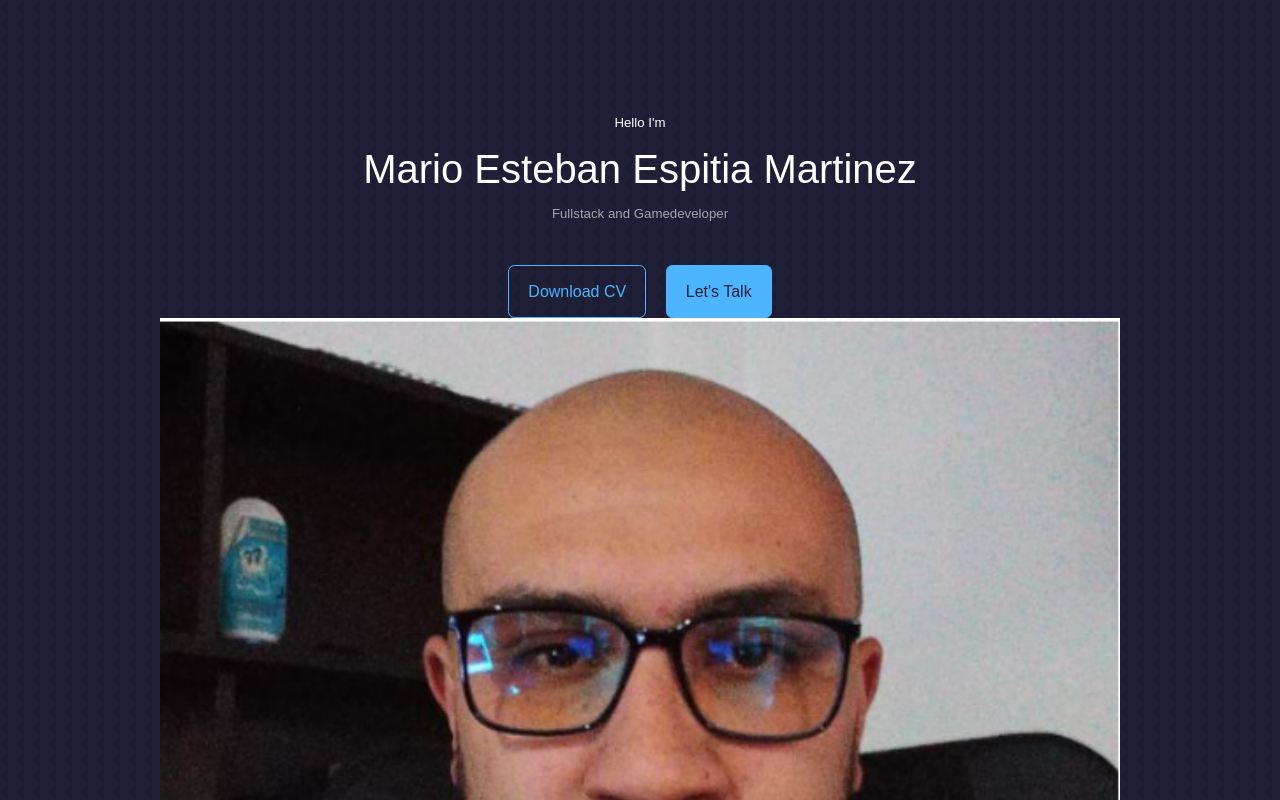
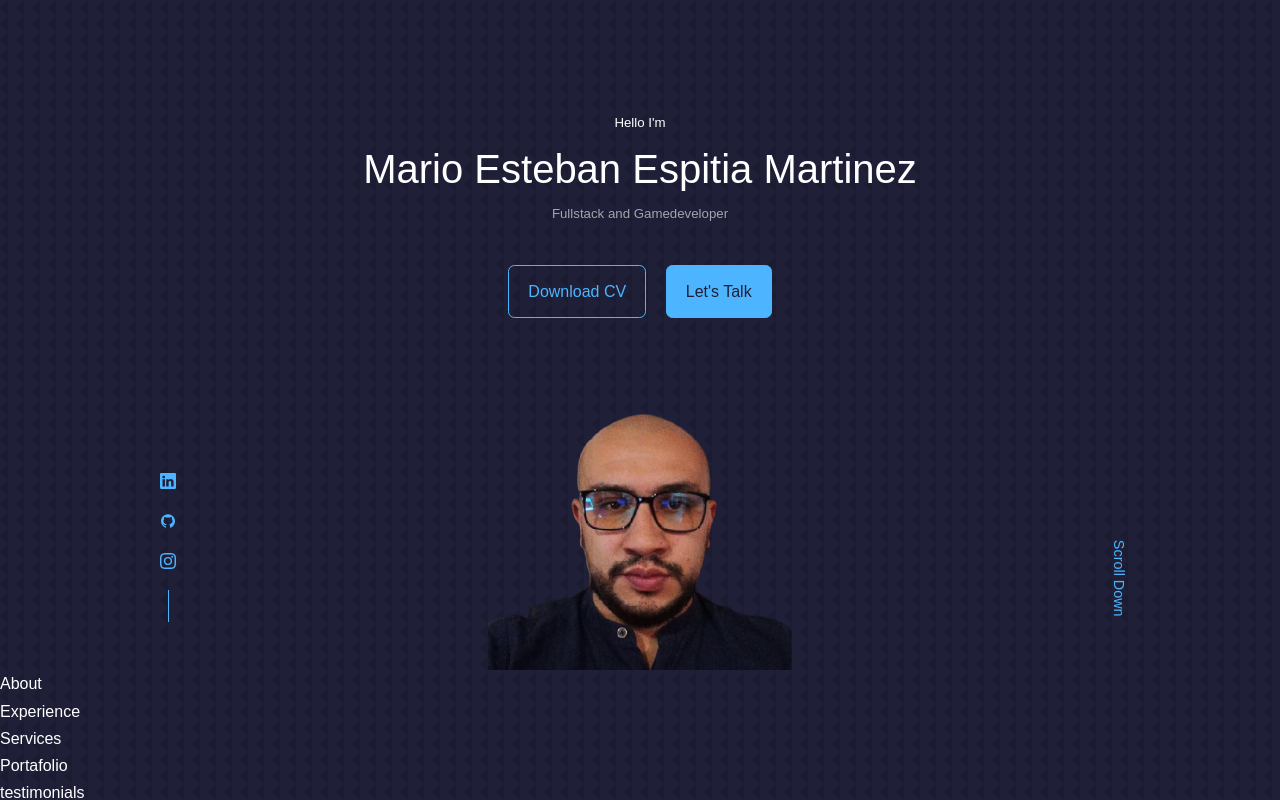
Before and after one commit to marckes04/Portafolio_Oficial, a React (Create React App) app in the folder portafolio-official/: page / in a window 1280 px wide. Shown: the top 800 px of the page. Built offline with nearby package versions, Linux system fonts and the light colour scheme; the HTML template or start-up script is replaced by a standard one; a web font is replaced by a local one.

Commit message:
new files Added

```diff
--- a/portafolio-official/src/Components/header/Header.jsx
+++ b/portafolio-official/src/Components/header/Header.jsx
@@ -1,7 +1,7 @@
 import React from 'react'
 import CTA from './CTA.jsx'
 import './header.css'
-import ME from '../../assets/mi foto.PNG'
+import ME from '../../assets/mi foto.png'
 import HeaderSocial from './HeaderSocial.jsx'
 
 const Header = () => {
@@ -13,11 +13,11 @@ const Header = () => {
                 <h5 className="text-light">Fullstack and Gamedeveloper</h5>
                 <CTA/>
                 <HeaderSocial/>
+                <div className='me'>
+                    <img src={ME} alt="me" />
+                </div>
 
-
-                    <img src={ME} alt="me" />
-
-                <a href="#contact" className='scroll__down'>Scroll Down</a>
+                <a href="#contact" className="scroll__down">Scroll Down</a>
             </div>
         </header>
     )
--- a/portafolio-official/src/Components/header/header.css
+++ b/portafolio-official/src/Components/header/header.css
@@ -40,25 +40,42 @@ header{
 
 /*==============ME=============*/
 .me {
-    background: linear-gradient(var
-    (--color-primary),transparent);
-    width: 22rem;
-    height: 300rem;
-    position: absolute;
-    left: 50%;
-    margin-top: 4rem;
-    transform: translateX(-50%);
-    border-radius: 12rem 12rem 0 0;
-    overflow: hidden;
-    padding: 5rem 1.5rem 1.5rem 1.5rem;
+background-color: linear-gradient(var
+(--color-primary),transparent);
+width: 22rem;
+height: 22rem;
+margin: 0 auto;
+border-radius: 15rem 15rem 0 0;
+overflow: hidden;
+padding: 5rem 1.5rem 1.5rem 1.5rem;
 }
 
-/*=============SCROLLDOWN==========*/
-.scroll___down {
+/*=================SCROLLDOWN======================*/
+.scroll__down{
     position: absolute;
     right: -2.3rem;
     bottom: 5rem;
     transform: rotate(90deg);
-    font-weight: 200;
-    font-size:0.9rem;
+    font-weight: 300;
+    font-size: 0.9rem;
 }
+
+/*==========MEDIA QUERIES(MEDIUM DEVICES)===========*/
+@media screen and (max-width: 1024px){
+    header{
+        height: 68vh;
+    }
+}
+
+
+/*==========MEDIA QUERIES(SMALL DEVICES)===========*/
+@media screen and (max-width: 600px){
+    header{
+     height: 60vh;
+    }
+
+    .header__socials,
+    .scroll__down{
+        display: none;
+    }
+}
--- a/portafolio-official/src/Components/nav/Nav.jsx
+++ b/portafolio-official/src/Components/nav/Nav.jsx
@@ -3,7 +3,9 @@ import './nav.css'
 
 const Nav = () => {
     return (
-        <div>Nav</div>
+        <div>
+            <a href="#"></a>
+        </div>
     )
 }
 
```
Also changed, not shown: portafolio-official/src/assets/mi foto.PNG.
